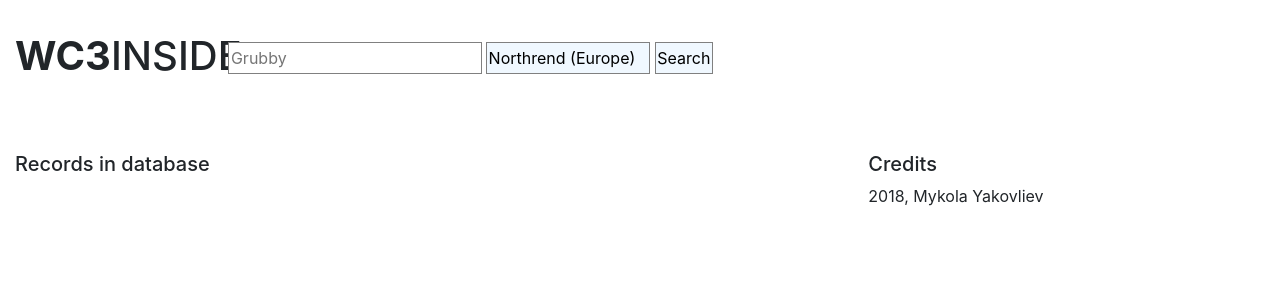
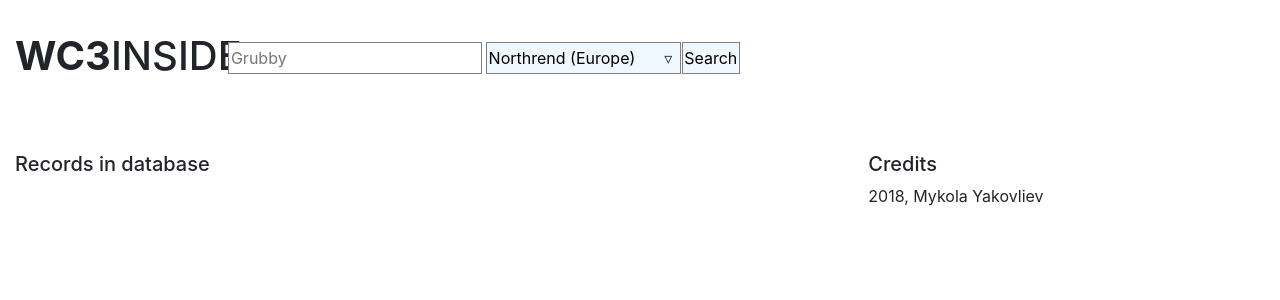
Before and after one commit to Vegasq/wc3rivals, a Python web app: template templates/solo_stats.html in a window 1280 px wide. Shown: the top 300 px of the page. Run offline with Jinja, Linux system fonts and the light colour scheme; the template is opened without the code that fills it, so the values that code supplies are empty; some libraries are stand-ins or nearby versions.

Commit message:
small fix to search bar

```diff
--- a/templates/solo_stats.html
+++ b/templates/solo_stats.html
@@ -34,6 +34,12 @@
             border: 1px solid gray;
             border-radius: 0;
             padding: 0.1em;
+            padding-right: 2em;
+        }
+        #search_gateway_drop {
+            display: inline;
+            position: relative;
+            left: -1.3em;
         }
         #search_btn{
             background-color: aliceblue;
@@ -41,6 +47,8 @@
             border: 1px solid gray;
             border-radius: 0;
             padding: 0.1em;
+            position: relative;
+            left: -1em;
         }
         .show_on_search{
             display: none;
@@ -88,6 +96,8 @@
                     <option value="Azeroth" disabled>Azeroth (US East)</option>
                     <option value="Kalimdor" disabled>Kalimdor (Asia)</option>
                 </select>
+                <div id="search_gateway_drop">▿</div>
+
                 <input class="submit" type="button" value="Search" id="search_btn">
             </div>
         </div>
```
